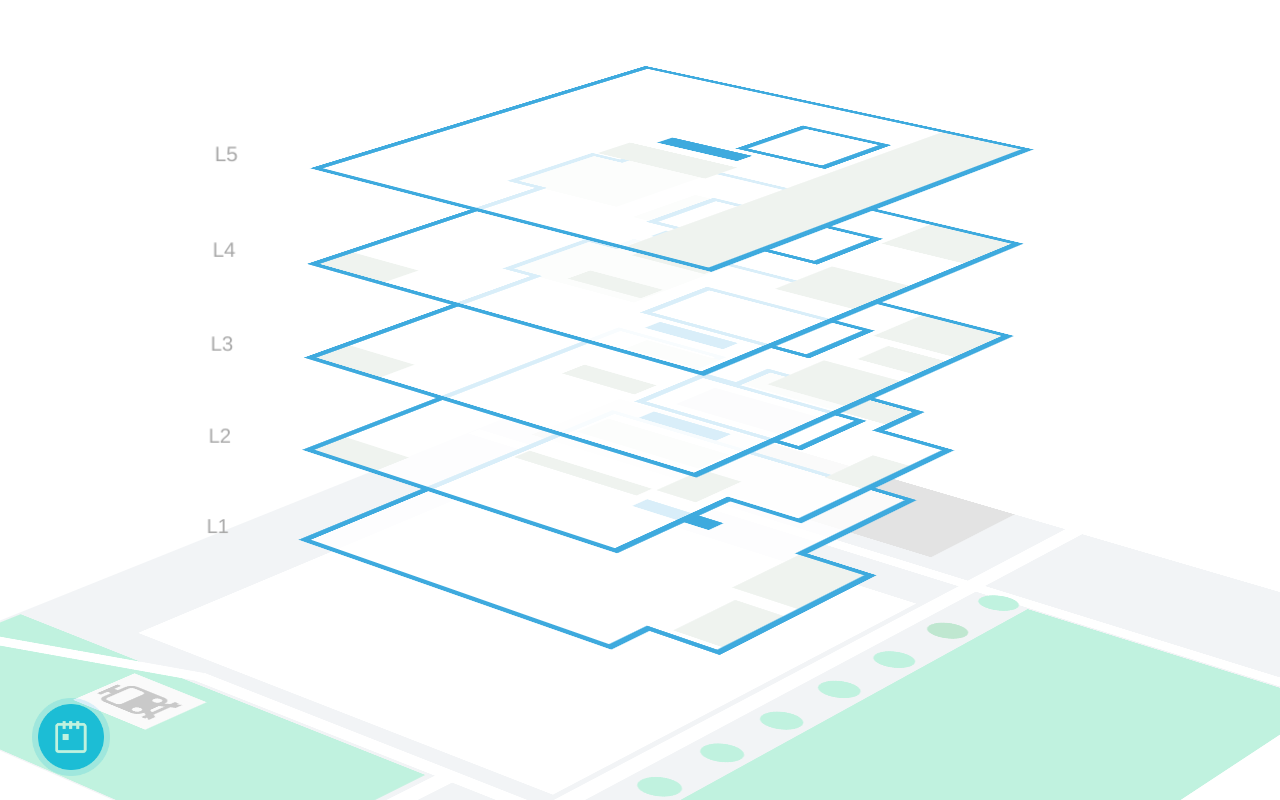
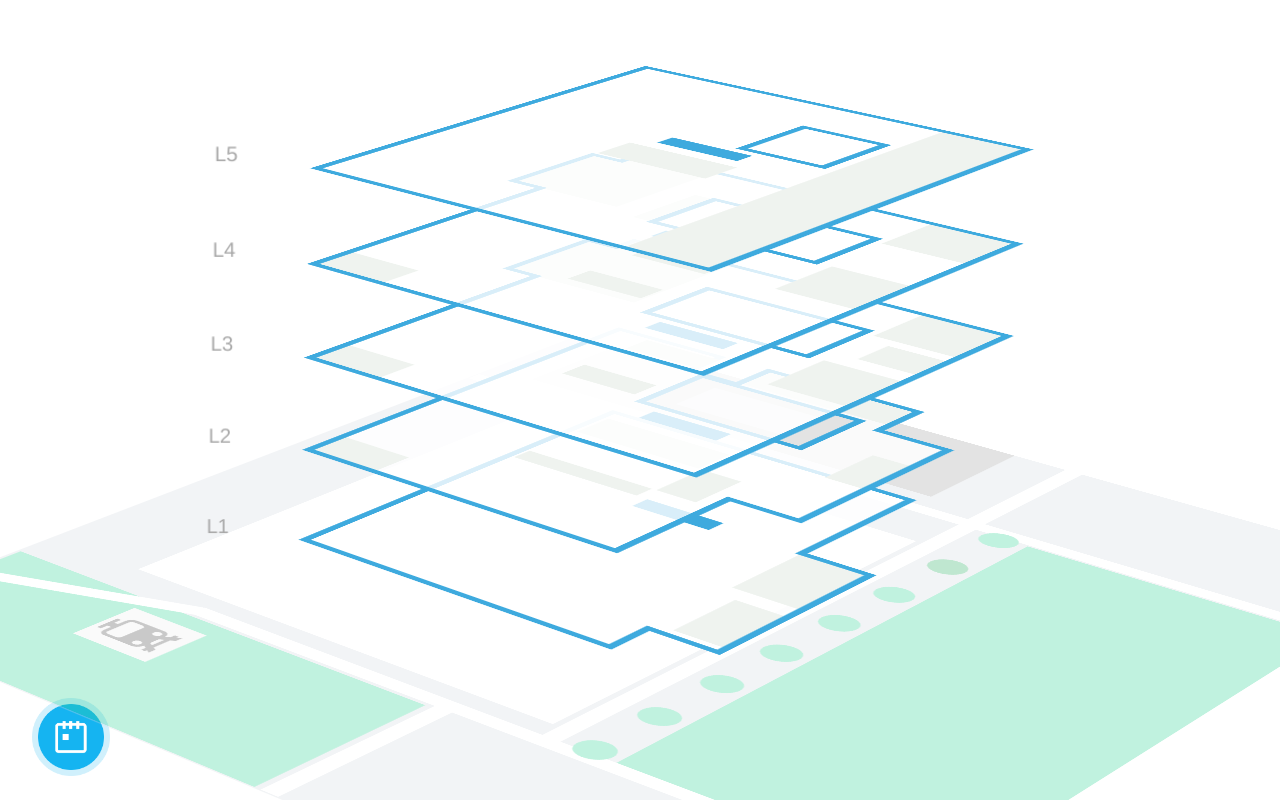
Before and after one commit to QCmu/kiwiCULC, a plain HTML site: page index.html in a window 1280 px wide. Drawn offline with Linux system fonts and the light colour scheme; grey boxes are pictures that could not be loaded.

Commit message:
check surrounding layout in iPad

```diff
--- a/css/style.css
+++ b/css/style.css
@@ -143,7 +143,7 @@ button:focus {
     width: 180vmin;
     /* double of mall map */
     height: 128vmin;
-    margin: -50vmin 0 0 -80vmin;
+    margin: -58vmin 0 0 -80vmin;
     pointer-events: none;
     -webkit-transition: opacity 0.8s;
     transition: opacity 0.8s;
```
